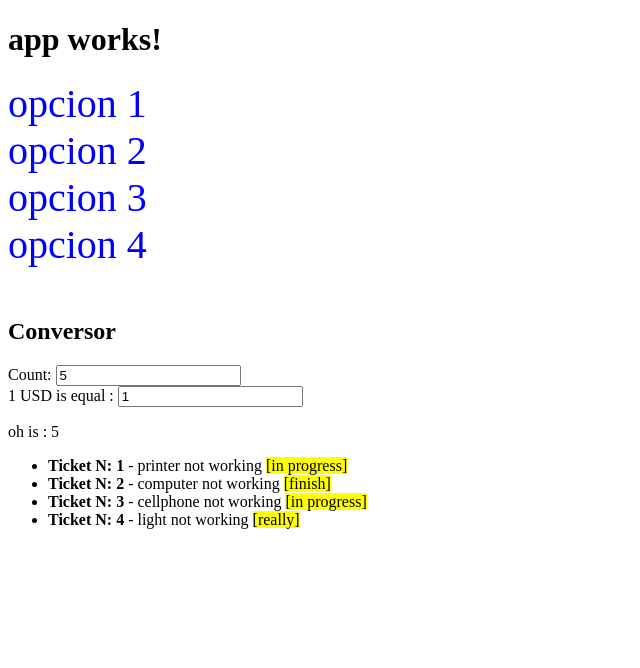
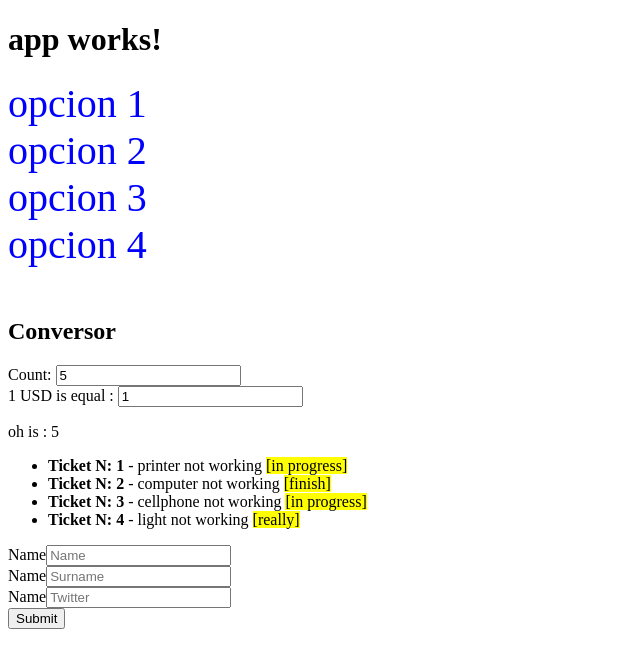
Before and after one commit to madrid16/angular2cli, an Angular app: page / in a window 1280 px wide. Shown: the top 668 px of the page, without its empty margins (0-640 px from the left). Built offline with nearby package versions, Linux system fonts and the light colour scheme.

Commit message:
html form with ngForm

```diff
--- a/src/app/app.component.html
+++ b/src/app/app.component.html
@@ -20,3 +20,19 @@
     <span myHighlight>[{{ticket.estado}}]</span>
   </li>
 </ul>
+
+<form #f="ngForm" (submit)="onSubmit(f.value)">
+  <div>
+    <label for="nameInput">Name</label>
+    <input type="text" id="nameInput" placeholder="Name" name="name" ngModel />
+  </div>
+  <div>
+    <label for="nameApellido">Name</label>
+    <input type="text" id="nameApellido" placeholder="Surname" name="surname" ngModel />
+  </div>
+  <div>
+    <label for="nameTwitter">Name</label>
+    <input type="text" id="nameTwitter" placeholder="Twitter" name="twitter" ngModel />
+  </div>
+  <button type="submit">Submit</button>
+</form>
--- a/src/app/app.component.ts
+++ b/src/app/app.component.ts
@@ -29,4 +29,8 @@ export class AppComponent {
 
   count = 5;
   factor = 1;
+
+  onSubmit(form:any):void{
+    console.log("this form contain ", form);
+  }
 }
```
